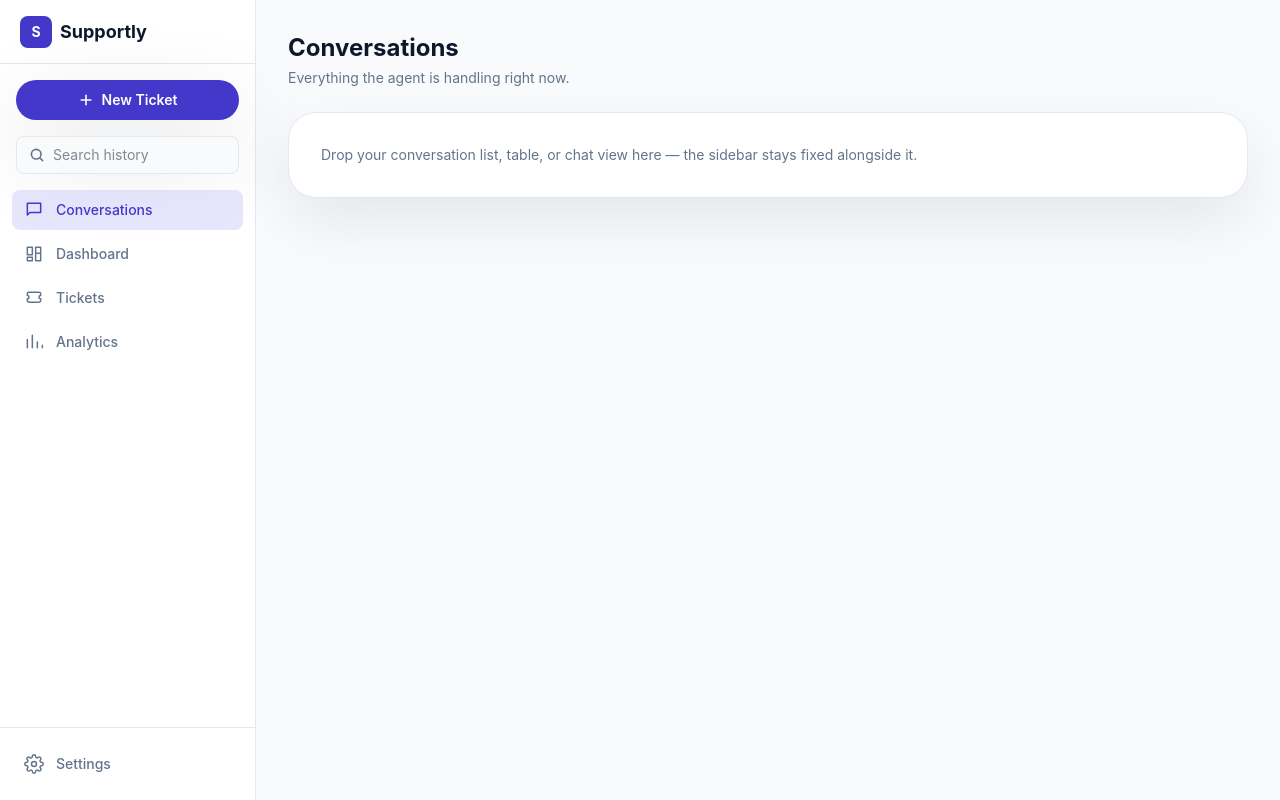
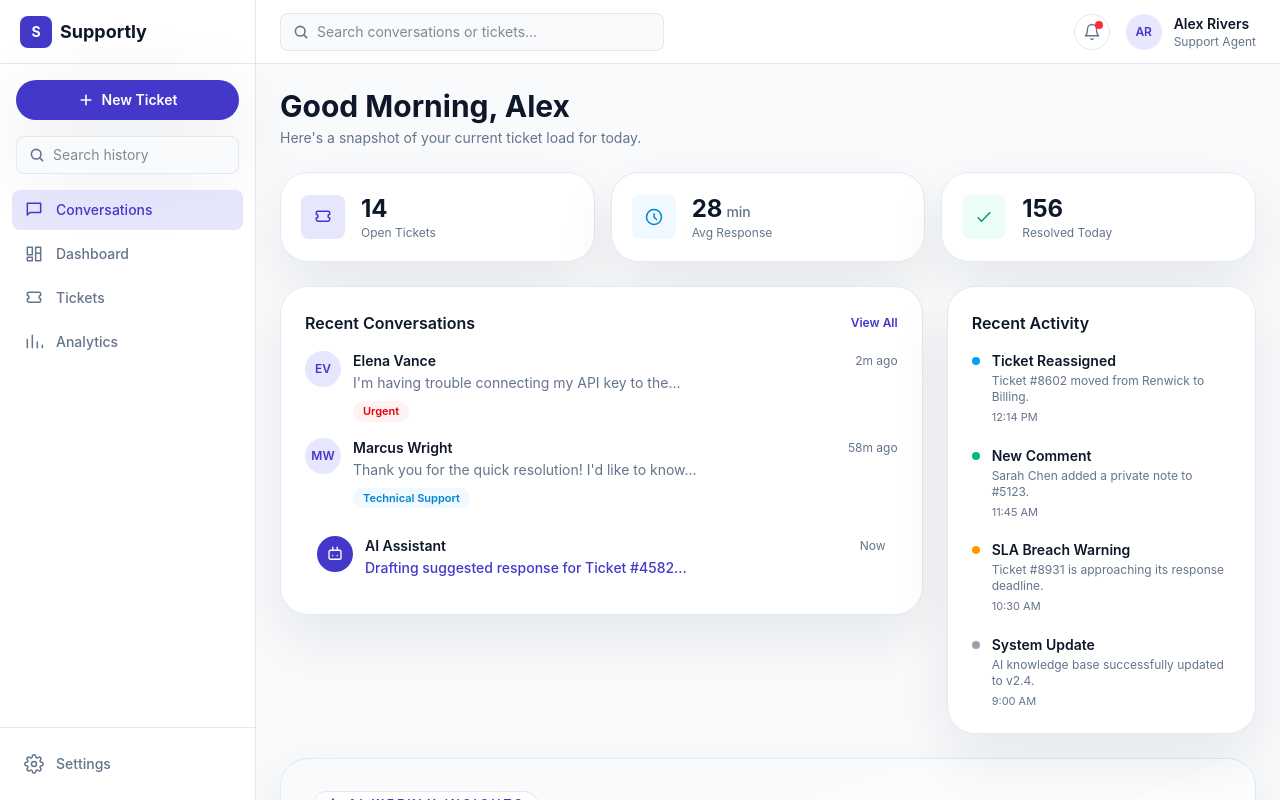
Before and after one commit to vinithdc-jpg/ai-assistance, a Next.js app: page /dashboard in a window 1280 px wide. Built offline with nearby package versions, Linux system fonts and the light colour scheme.

Commit message:
dashBoard work last

```diff
--- a/app/dashboard/page.js
+++ b/app/dashboard/page.js
@@ -1,24 +1,37 @@
 import SideBar from "@/components/SideBar";
+import TopBar from "@/components/TopBar";
+import WelcomeHeader from "@/components/WelcomeHeadher";
+import StatsCards from "@/components/StatsCards";
+import RecentConversations from "@/components/RecentConversation";
+import RecentActivity from "@/components/RecentActivity";
+import InsightsBanner from "@/components/InsignBanner";
+import DashboardFooter from "@/components/DashBoardFooter";
 
 export default function DashboardPage() {
   return (
-    <div className="flex min-h-screen bg-surface">
+
+    < div className="flex h-screen bg-surface overflow-hidden" >
       <SideBar />
-      <main className="flex-1 p-8">
-        <h1 className="font-display text-2xl font-bold text-ink">
-          Conversations
-        </h1>
-        <p className="mt-1 text-sm text-muted">
-          Everything the agent is handling right now.
-        </p>
 
-        <div className="mt-6 rounded-xl2 border border-line bg-white p-8 shadow-card">
-          <p className="text-sm text-muted">
-            Drop your conversation list, table, or chat view here — the
-            sidebar stays fixed alongside it.
-          </p>
-        </div>
-      </main>
-    </div>
+      <div className="flex min-w-0 flex-1 flex-col">
+        <TopBar />
+
+        {/* 2. Allow only the main panel to scroll if content overflows */}
+        <main className="flex-1 space-y-6 px-6 py-6 overflow-y-auto">
+          <WelcomeHeader name="Alex" />
+          <StatsCards />
+
+          <div className="grid gap-6 lg:grid-cols-3">
+            <div className="lg:col-span-2">
+              <RecentConversations />
+            </div>
+            <RecentActivity />
+          </div>
+
+          <InsightsBanner />
+          <DashboardFooter />
+        </main>
+      </div>
+    </div >
   );
 }
```
